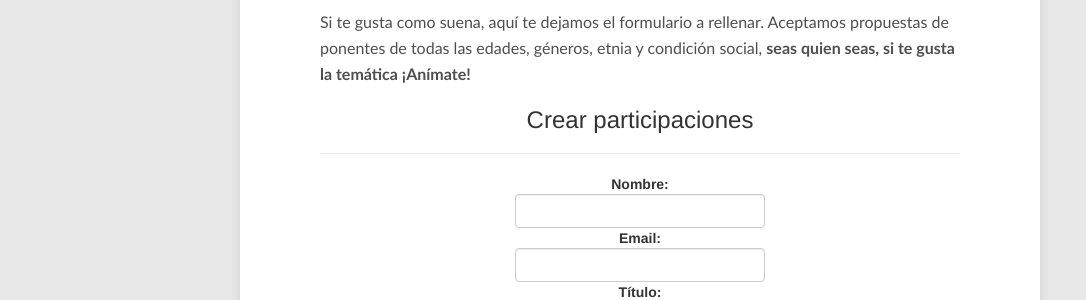
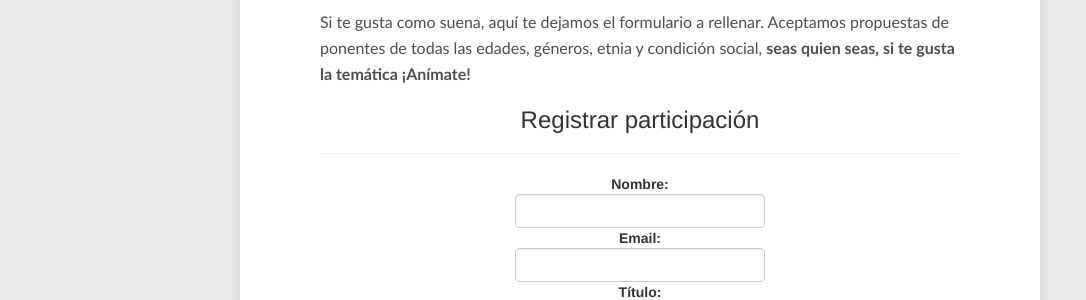
Before and after one commit to Interferencias/interferencias.github.io, a Jekyll site: the page built from _pages/jasyp/jasyp.md, in a window 1280 px wide and 900 px high, scrolled down 1127 px. Shown: the part 154-454 px from the top of the window, without its empty margins (0-1086 px from the left). Built offline with Jekyll 4.4.1, drawn with Linux system fonts in a browser that asks for light colours; nearby versions of some CDN libraries; some of the changed text lies outside the part shown.

Commit message:
Corrige erratas en el formulario

```diff
--- a/_pages/jasyp/jasyp.md
+++ b/_pages/jasyp/jasyp.md
@@ -25,11 +26,11 @@ Si te gusta como suena, aquí te dejamos el formulario a rellenar. Aceptamos pro
 
 <div class="bootstrap">
 	<div class="text-center">
-		<h3>Crear participaciones</h3>
+		<h3>Registrar participación</h3>
 		<hr>
 
 		<div class="form-group">
-			<form name="reg_form" role="form" class="form-horizontal" method="post" action="http://localhost/jasyp_app/form">
+			<form name="reg_form" role="form" class="form-horizontal" method="post" action="{{ site.url }}/jasyp_app/form">
 				<input type="hidden" name="good" value="{{ site.url }}/jasyp/success/" />
 				<input type="hidden" name="bad" value="{{ site.url }}/jasyp/error/" />
 				<label for="name" style="margin: 0 auto;">Nombre:</label>
```
Also changed, not shown: other parts of _pages/jasyp/jasyp.md (+1 -0 lines).
